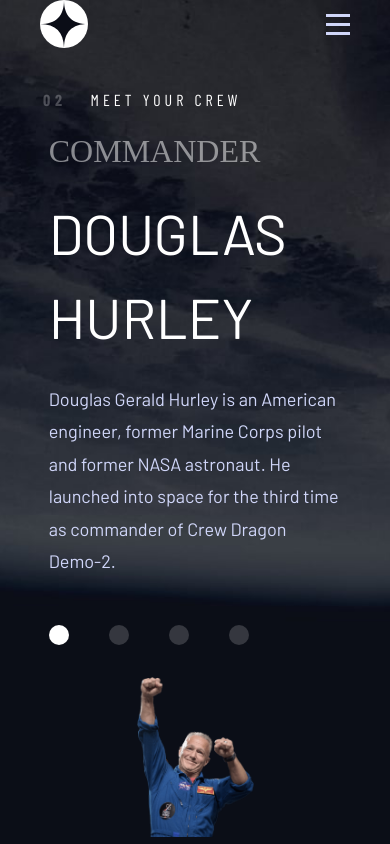
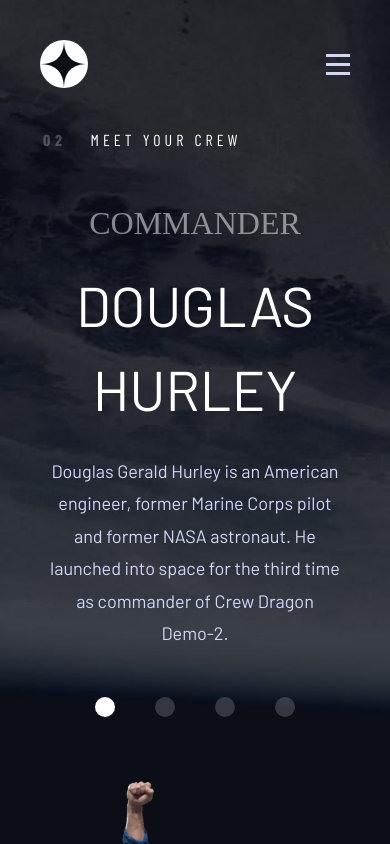
Before and after one commit to Lansa-18/space-tourism-react, a React (Vite) app: page /crew in a window 390 px wide. Shown: the top 844 px of the page. Built offline with nearby package versions, Linux system fonts and the light colour scheme; a web font is replaced by a local one.

Commit message:
done with crew responsiveness

```diff
--- a/src/components/CrewDetails.tsx
+++ b/src/components/CrewDetails.tsx
@@ -13,8 +13,8 @@ export default function CrewDetails() {
   const selectedCrew = crew[displayCrew];
 
   return (
-    <main className="relative text-white flex w-[75%] mx-auto justify-between gap-spacing-400 items-center py-[1.5rem] tab-port:flex-col">
-      <div className="flex flex-col gap-spacing-600 basis-[49%]">
+    <main className="relative text-white flex w-[75%] mx-auto justify-between gap-spacing-400 items-center py-[1.5rem] tab-port:flex-col tab-port:text-center custom-850:pt-4rem">
+      <div className="flex flex-col gap-spacing-600 basis-[49%] tab-port:mt-spacing-400">
         <article className="flex flex-col">
           <h3 className="font-bellefair text-[3.2rem] uppercase text-white opacity-[0.5042]">
             {selectedCrew?.role}
@@ -26,11 +26,11 @@ export default function CrewDetails() {
             {selectedCrew?.bio}
           </p>
         </article>
-        <div className="flex gap-spacing-500">
+        <div className="flex gap-spacing-500 tab-port:justify-center items-center">
           <CrewButtonList />
         </div>
       </div>
-      <div className="w-[40%] ">
+      <div className="w-[40%] tab-port:w-[50%] tab-port:mt-spacing-400">
         <img
           className="w-full "
           src={selectedCrew?.images?.png}
--- a/src/components/Navbar.tsx
+++ b/src/components/Navbar.tsx
@@ -12,7 +12,7 @@ export default function Navbar() {
 
   return (
     <>
-      <nav className="custom-850:px-[4rem] flex items-center justify-between -z-10">
+      <nav className="custom-850:px-[4rem] flex items-center justify-between -z-10 custom-850:pt-[4rem]">
         <Logo />
 
         {/* DESKTOP NAVIGATION */}
--- a/src/pages/Destination.tsx
+++ b/src/pages/Destination.tsx
@@ -6,7 +6,7 @@ import PageText from "../components/PageText";
 export default function Destination() {
 
   return (
-    <div className="destination-bg-desktop min-h-[200vh] min-w-full custom-850:pt-[4rem]">
+    <div className="destination-bg-desktop min-h-[200vh] min-w-full">
       <Navbar />
       <PageText pageNumber={1} pageText="Pick your destination" />
       <DestinationDetails />
--- a/src/pages/Homepage.tsx
+++ b/src/pages/Homepage.tsx
@@ -3,7 +3,7 @@ import Navbar from "../components/Navbar";
 
 export default function Homepage() {
   return (
-    <div className="home-bg-desktop min-h-[200vh] w-full custom-850:pt-[4rem]">
+    <div className="home-bg-desktop min-h-[200vh] w-full">
       <Navbar />
       <Main />
     </div>
```
